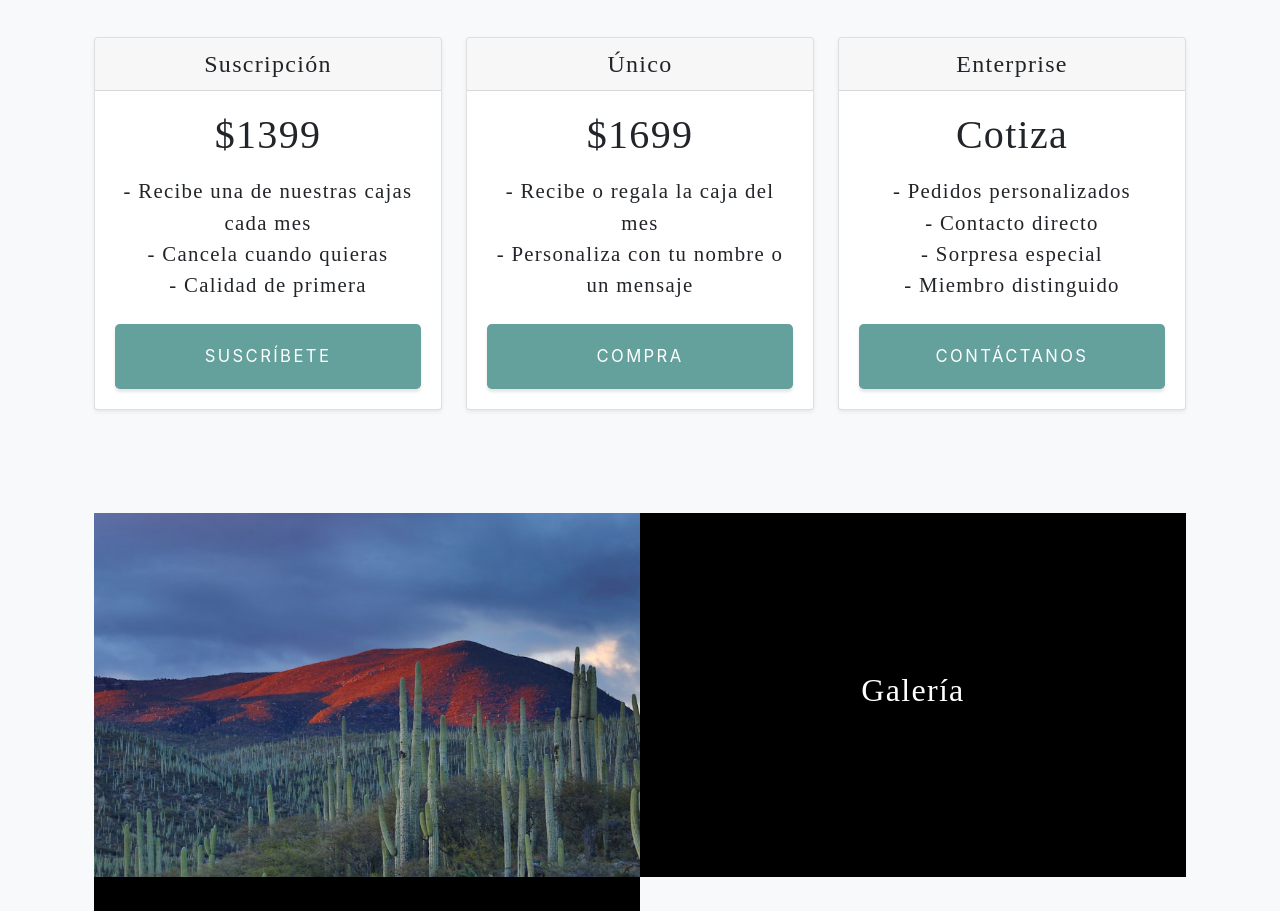
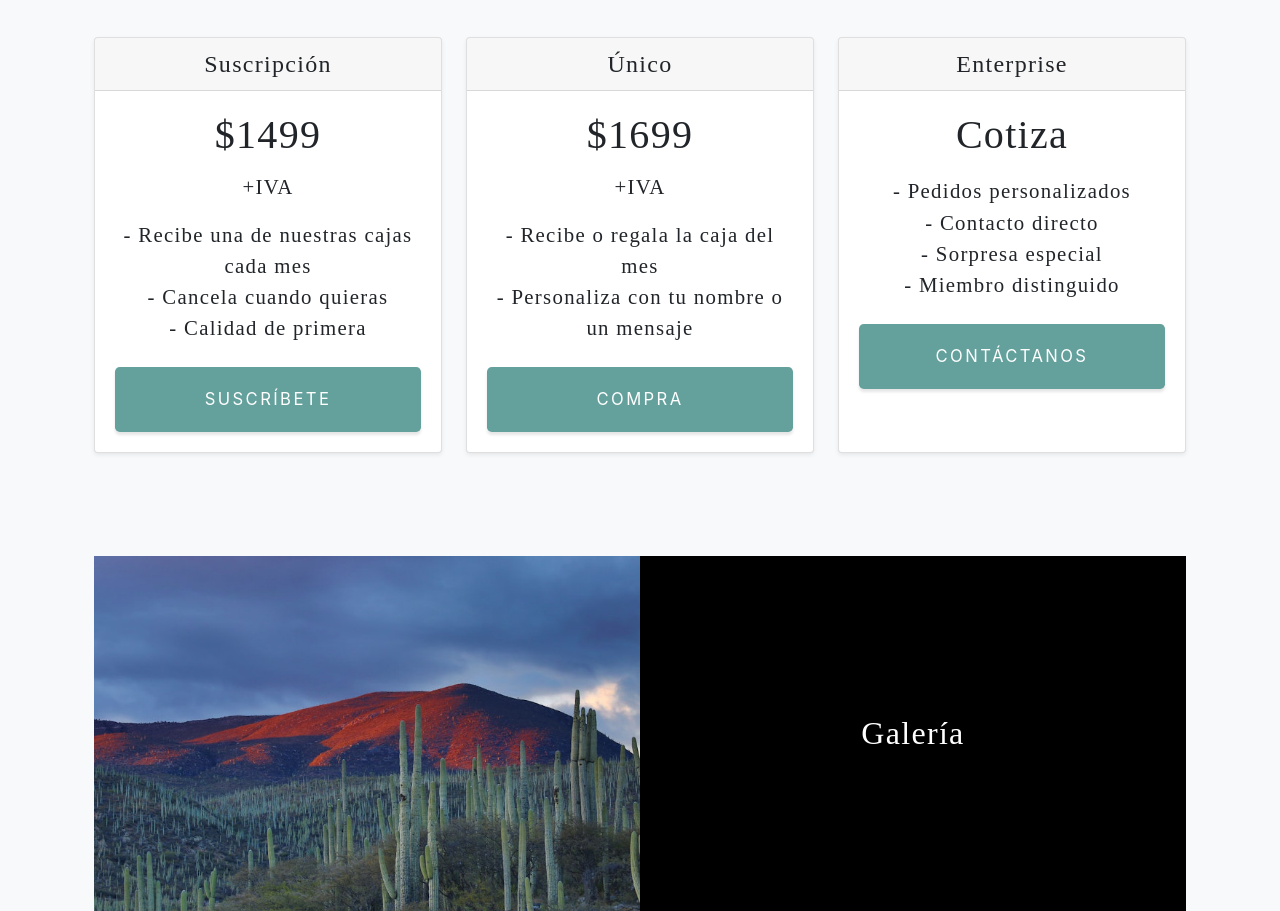
Before and after one commit to IsaacDdR/MexicoDivino, a plain HTML site: page index.html in a window 1280 px wide. Shown: the part 2551-3462 px from the top of the page. Drawn offline with nearby package versions, Linux system fonts and the light colour scheme.

Commit message:
Update index.html

```diff
--- a/index.html
+++ b/index.html
@@ -125,7 +125,8 @@
                 <h4 class="my-0 font-weight-normal">Suscripción</h4>
             </div>
             <div class="card-body">
-                <h1 class="card-title pricing-card-title">$1399</h1><!--<small class="text-muted">/mes</small>-->
+                <h1 class="card-title pricing-card-title">$1499</h1><!--<small class="text-muted">/mes</small>-->
+                <p>+IVA</p>
                 <ul class="list-unstyled mt-3 mb-4">
                 <li>- Recibe una de nuestras cajas cada mes</li>
                 <li>- Cancela cuando quieras</li>
@@ -140,6 +141,7 @@
             </div>
             <div class="card-body">
                 <h1 class="card-title pricing-card-title">$1699</h1>
+                <p>+IVA</p>
                 <ul class="list-unstyled mt-3 mb-4">
                 <li>- Recibe o regala la caja del mes</li>
                 <li>- Personaliza con tu nombre o un mensaje</li>
```
